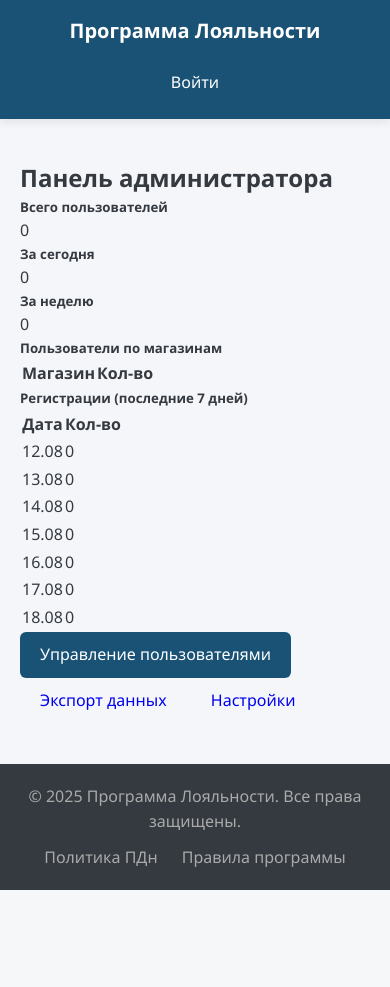
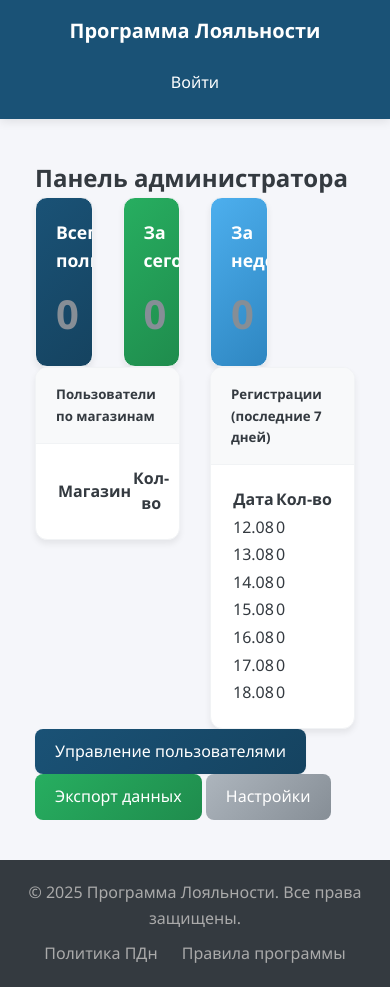
Before and after one commit to ltsamif-creator/roznica, a Flask app: page /admin/ in a window 390 px wide. Before the commit the page ends 890 px from the top, so only its background shows below. Run offline with Flask 3, Linux system fonts and the light colour scheme; a user stored in the database is signed in; lists and menus that the app fills with data are empty.

Commit message:
Implement comprehensive design system with expanded color palette and component library
Key features implemented:
- New DESIGN_SYSTEM.md documenting complete design token system with extended color palettes (10 shades each for primary, secondary, accent, success, danger, warning, and gray scales)
- Enhanced CSS variables in style.css with full color spectrum, shadow levels, border radius options, and transition speeds for modern component styling
- Added responsive grid system with container, row, and column classes supporting mobile-first layouts
- Implemented gradient button styles with hover effects, improved form controls with focus states, and card components with color variants
- Updated .gitignore with cleaner format and consistent file exclusion patterns
- All 21 application tests passed successfully verifying functionality remains intact after design system implementation

The web application now features a complete design system enabling consistent component development while maintaining backward compatibility through legacy variable mapping.

```diff
--- a/loyalty-program/app/static/css/style.css
+++ b/loyalty-program/app/static/css/style.css
@@ -1,15 +1,118 @@
 /* Основные стили приложения */
 
 :root {
-    --primary: #1a5276;
-    --secondary: #2e86c1;
-    --accent: #e67e22;
-    --success: #27ae60;
-    --danger: #e74c3c;
-    --warning: #f39c12;
-    --light: #f8f9fa;
-    --dark: #343a40;
-    --border: #dee2e6;
+    /* Primary colors - синяя палитра */
+    --primary-50: #e8f1f7;
+    --primary-100: #d1e3ef;
+    --primary-200: #a3c7df;
+    --primary-300: #75aad0;
+    --primary-400: #478dc0;
+    --primary-500: #1a5276;
+    --primary-600: #154360;
+    --primary-700: #10354a;
+    --primary-800: #0b2635;
+    --primary-900: #06181f;
+
+    /* Secondary colors - голубая палитра */
+    --secondary-50: #ebf7fd;
+    --secondary-100: #d7effb;
+    --secondary-200: #b5dff8;
+    --secondary-300: #92cff4;
+    --secondary-400: #70bff1;
+    --secondary-500: #4dafee;
+    --secondary-600: #2e86c1;
+    --secondary-700: #246b9b;
+    --secondary-800: #1b5075;
+    --secondary-900: #11354f;
+
+    /* Accent colors - оранжевая палитра */
+    --accent-50: #fef5e7;
+    --accent-100: #fcebcc;
+    --accent-200: #fad599;
+    --accent-300: #f7bf66;
+    --accent-400: #f5a933;
+    --accent-500: #e67e22;
+    --accent-600: #ba651a;
+    --accent-700: #8d4c14;
+    --accent-800: #61340e;
+    --accent-900: #341b07;
+
+    /* Success colors - зеленая палитра */
+    --success-50: #e8f8ed;
+    --success-100: #d1f1db;
+    --success-200: #a3e3b8;
+    --success-300: #75d594;
+    --success-400: #47c771;
+    --success-500: #27ae60;
+    --success-600: #1f8c4d;
+    --success-700: #176a3a;
+    --success-800: #0f4727;
+    --success-900: #082514;
+
+    /* Danger colors - красная палитра */
+    --danger-50: #fdedec;
+    --danger-100: #fbdbd9;
+    --danger-200: #f7b7b3;
+    --danger-300: #f3938d;
+    --danger-400: #ef6f67;
+    --danger-500: #e74c3c;
+    --danger-600: #b93d30;
+    --danger-700: #8c2e24;
+    --danger-800: #5e1f18;
+    --danger-900: #31100c;
+
+    /* Warning colors - желтая палитра */
+    --warning-50: #fef9e7;
+    --warning-100: #fdf3ce;
+    --warning-200: #fae79d;
+    --warning-300: #f8db6c;
+    --warning-400: #f5cf3b;
+    --warning-500: #f39c12;
+    --warning-600: #c27d0e;
+    --warning-700: #915e0b;
+    --warning-800: #613f07;
+    --warning-900: #301f04;
+
+    /* Gray scale */
+    --gray-50: #f8f9fa;
+    --gray-100: #f1f3f5;
+    --gray-200: #e9ecef;
+    --gray-300: #dee2e6;
+    --gray-400: #ced4da;
+    --gray-500: #adb5bd;
+    --gray-600: #868e96;
+    --gray-700: #495057;
+    --gray-800: #343a40;
+    --gray-900: #212529;
+
+    /* Legacy variables for backward compatibility */
+    --primary: var(--primary-500);
+    --secondary: var(--secondary-600);
+    --accent: var(--accent-500);
+    --success: var(--success-500);
+    --danger: var(--danger-500);
+    --warning: var(--warning-500);
+    --light: var(--gray-50);
+    --dark: var(--gray-800);
+    --border: var(--gray-300);
+
+    /* Shadows */
+    --shadow-sm: 0 1px 3px rgba(0, 0, 0, 0.05);
+    --shadow-md: 0 4px 6px rgba(0, 0, 0, 0.07);
+    --shadow-lg: 0 10px 20px rgba(0, 0, 0, 0.1);
+    --shadow-xl: 0 20px 40px rgba(0, 0, 0, 0.15);
+
+    /* Border radius */
+    --radius-sm: 4px;
+    --radius-md: 8px;
+    --radius-lg: 12px;
+    --radius-xl: 16px;
+    --radius-full: 9999px;
+
+    /* Transitions */
+    --transition-fast: 0.15s ease;
+    --transition-base: 0.3s ease;
+    --transition-slow: 0.5s ease;
 }
 
 * {
@@ -32,6 +135,104 @@ body {
     max-width: 1200px;
     margin: 0 auto;
     padding: 0 20px;
+}
+
+.container-fluid {
+    width: 100%;
+    padding: 0 15px;
+}
+
+/* Grid system */
+.row {
+    display: flex;
+    flex-wrap: wrap;
+    margin: 0 -15px;
+}
+
+.col-md-3, .col-md-6, .col-md-12, .col-12 {
+    padding: 0 15px;
+}
+
+.col-md-3 {
+    flex: 0 0 25%;
+    max-width: 25%;
+}
+
+.col-md-6 {
+    flex: 0 0 50%;
+    max-width: 50%;
+}
+
+.col-md-12 {
+    flex: 0 0 100%;
+    max-width: 100%;
+}
+
+.col-12 {
+    flex: 0 0 100%;
+    max-width: 100%;
+}
+
+/* Card component */
+.card {
+    background: white;
+    border-radius: var(--radius-lg);
+    box-shadow: var(--shadow-md);
+    border: 1px solid var(--gray-100);
+    overflow: hidden;
+}
+
+.card-header {
+    padding: 16px 20px;
+    background: var(--gray-50);
+    border-bottom: 1px solid var(--gray-100);
+    font-weight: 600;
+}
+
+.card-body {
+    padding: 20px;
+}
+
+.card-title {
+    font-size: 1.1rem;
+    font-weight: 600;
+    margin-bottom: 8px;
+}
+
+.card-text {
+    color: var(--gray-600);
+}
+
+.display-4 {
+    font-size: 2.5rem;
+    font-weight: 700;
+    margin: 0;
+}
+
+/* Card variants */
+.bg-primary {
+    background: linear-gradient(135deg, var(--primary-500), var(--primary-600));
+    color: white;
+}
+
+.bg-success {
+    background: linear-gradient(135deg, var(--success-500), var(--success-600));
+    color: white;
+}
+
+.bg-info {
+    background: linear-gradient(135deg, var(--secondary-500), var(--secondary-600));
+    color: white;
+}
+
+.bg-warning {
+    background: linear-gradient(135deg, var(--warning-400), var(--warning-500));
+    color: var(--gray-900);
+}
+
+.bg-danger {
+    background: linear-gradient(135deg, var(--danger-500), var(--danger-600));
+    color: white;
 }
 
 /* Header */
@@ -151,36 +352,59 @@ body {
     display: inline-block;
     padding: 10px 20px;
     border: none;
-    border-radius: 6px;
+    border-radius: var(--radius-md);
     font-size: 16px;
     text-decoration: none;
     cursor: pointer;
-    transition: all 0.3s;
+    transition: all var(--transition-base);
     text-align: center;
+    font-weight: 500;
 }
 
 .btn-primary {
-    background: var(--primary);
+    background: linear-gradient(135deg, var(--primary-500), var(--primary-600));
     color: white;
+    box-shadow: var(--shadow-sm);
 }
 
 .btn-primary:hover {
-    background: #154360;
+    background: linear-gradient(135deg, var(--primary-600), var(--primary-700));
+    box-shadow: var(--shadow-md);
+    transform: translateY(-1px);
 }
 
 .btn-outline {
     background: transparent;
-    color: var(--primary);
-    border: 2px solid var(--primary);
+    color: var(--primary-600);
+    border: 2px solid var(--primary-400);
 }
 
 .btn-outline:hover {
-    background: var(--primary);
+    background: var(--primary-50);
+    border-color: var(--primary-600);
+    color: var(--primary-700);
+}
+
+.btn-success {
+    background: linear-gradient(135deg, var(--success-500), var(--success-600));
     color: white;
 }
 
+.btn-success:hover {
+    background: linear-gradient(135deg, var(--success-600), var(--success-700));
+}
+
+.btn-secondary {
+    background: linear-gradient(135deg, var(--gray-500), var(--gray-600));
+    color: white;
+}
+
+.btn-secondary:hover {
+    background: linear-gradient(135deg, var(--gray-600), var(--gray-700));
+}
+
 .btn-lg {
-    padding: 12px 30px;
+    padding: 14px 32px;
     font-size: 18px;
 }
 
```
Also changed, not shown: other parts of loyalty-program/app/static/css/style.css (+36 -19 lines), loyalty-program/DESIGN_SYSTEM.md (added, +283 -0 lines), 1 other file.
